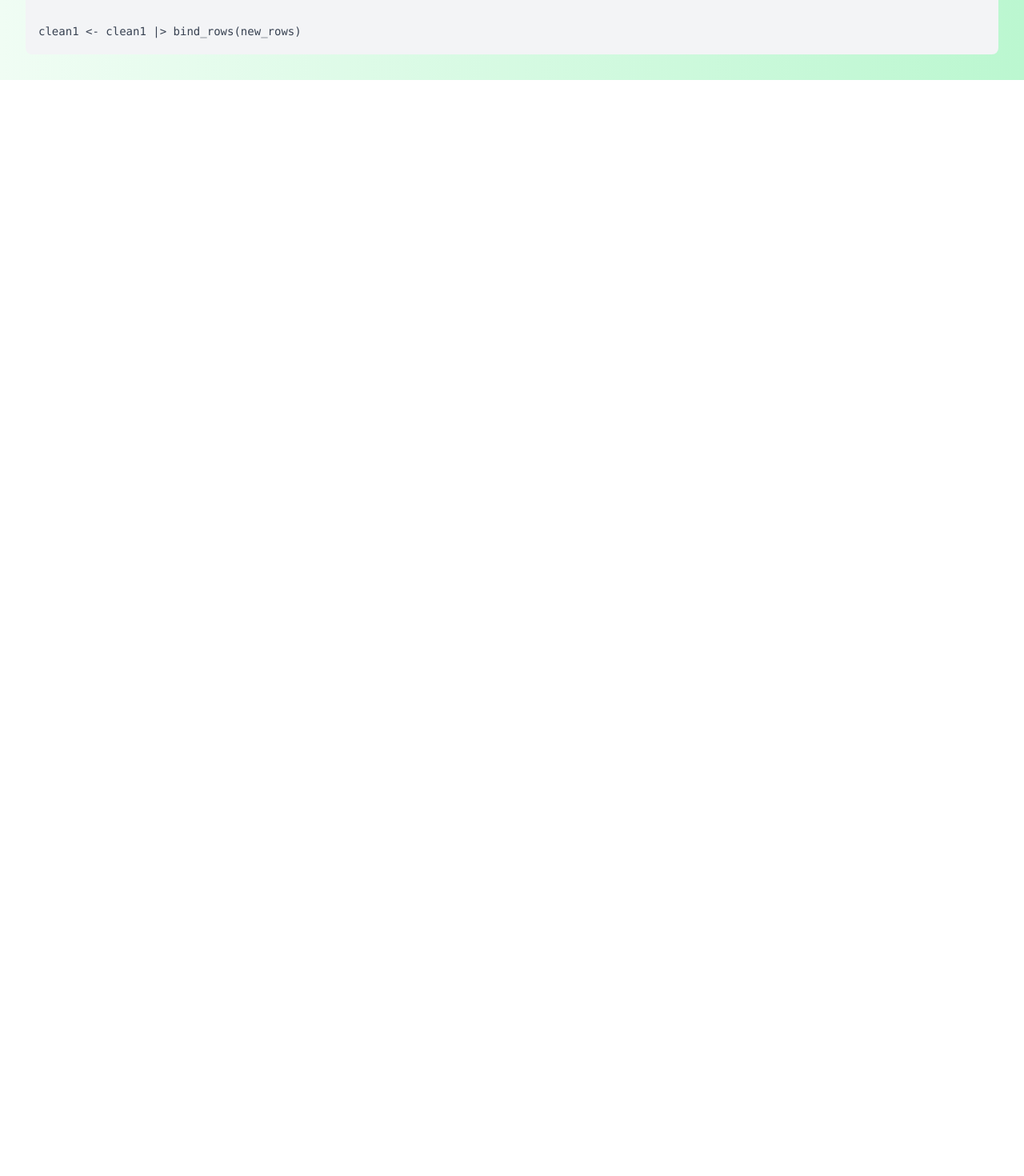
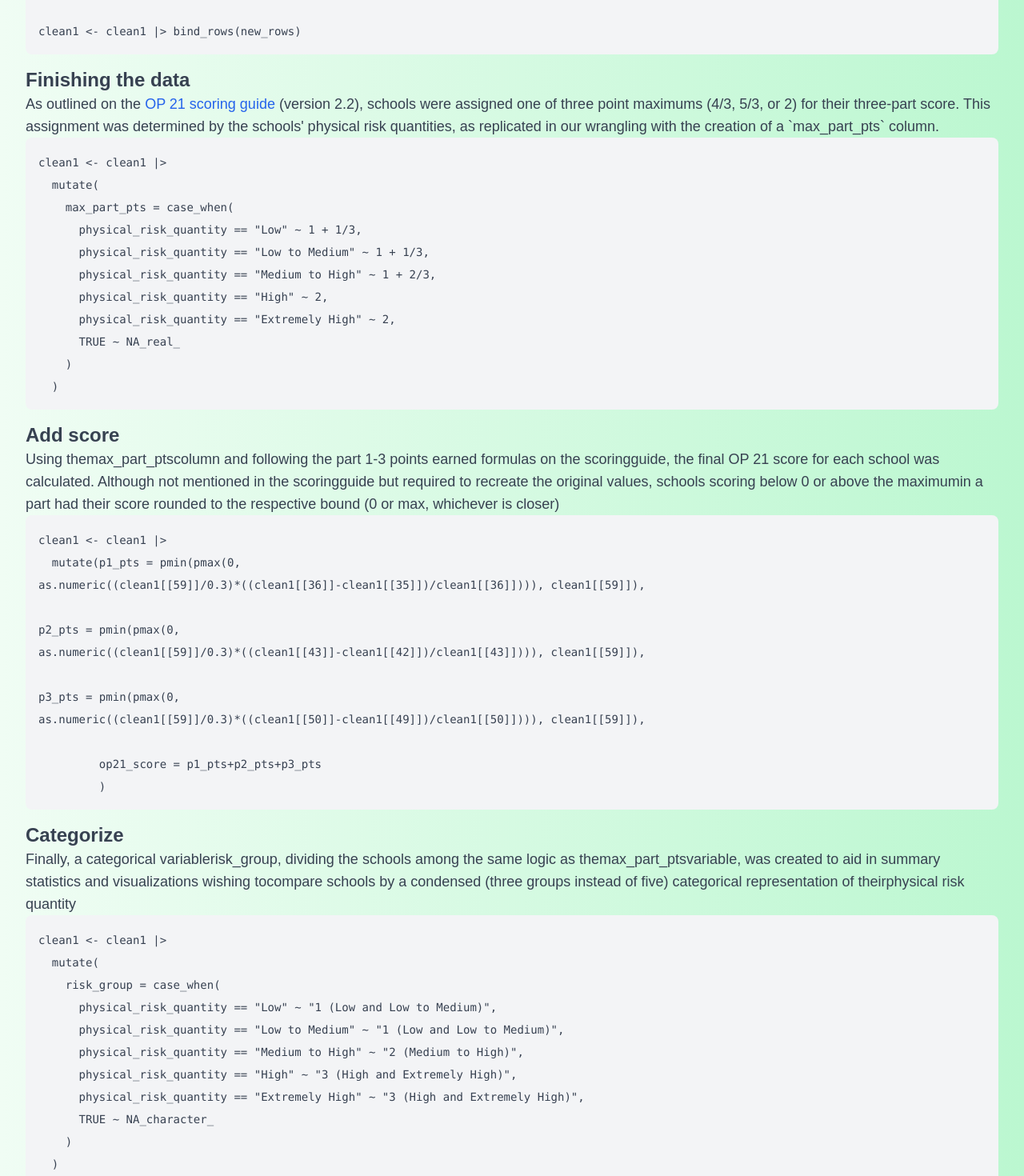
Before and after one commit to huyn3195/researcb-water, a Next.js app: page /wrangling-data in a window 1280 px wide. Shown: the part 2720-4190 px from the top of the page at 80% size. Before the commit the page ends 2820 px from the top, so only its background shows below. Built offline with nearby package versions, Linux system fonts and the light colour scheme.

Commit message:
Finish data wrangling

```diff
--- a/app/wrangling-data/page.tsx
+++ b/app/wrangling-data/page.tsx
@@ -157,6 +157,85 @@ clean1 <- clean1 |>
 clean1 <- clean1 |> bind_rows(new_rows)`}
             </code>
           </pre>
+          <h2 className="font-semibold text-2xl mt-4">Finishing the data</h2>
+          <p>
+            As outlined on the{" "}
+            <a
+              href="https://drive.google.com/file/d/1Ij27SHfozgEp2rdWs8slBkOX7UH1H4oq/view"
+              target="_blank"
+              rel="noopener noreferrer"
+              className="text-blue-600 hover:text-blue-800 dark:text-blue-400 dark:hover:text-blue-600"
+            >
+              OP 21 scoring guide
+            </a>{" "}
+            (version 2.2), schools were assigned one of three point maximums
+            (4/3, 5/3, or 2) for their three-part score. This assignment was
+            determined by the schools' physical risk quantities, as replicated
+            in our wrangling with the creation of a `max_part_pts` column.
+          </p>
+          <pre className="bg-gray-100 p-4 rounded-lg overflow-x-auto">
+            <code className="text-sm">
+              {`clean1 <- clean1 |>
+  mutate(
+    max_part_pts = case_when(
+      physical_risk_quantity == "Low" ~ 1 + 1/3,
+      physical_risk_quantity == "Low to Medium" ~ 1 + 1/3,
+      physical_risk_quantity == "Medium to High" ~ 1 + 2/3,
+      physical_risk_quantity == "High" ~ 2,
+      physical_risk_quantity == "Extremely High" ~ 2,
+      TRUE ~ NA_real_
+    )
+  )`}
+            </code>
+          </pre>
+          <h2 className="font-semibold text-2xl mt-4">Add score</h2>
+          <p>
+            Using themax_part_ptscolumn and following the part 1-3 points earned
+            formulas on the scoringguide, the final OP 21 score for each school
+            was calculated. Although not mentioned in the scoringguide but
+            required to recreate the original values, schools scoring below 0 or
+            above the maximumin a part had their score rounded to the respective
+            bound (0 or max, whichever is closer)
+          </p>
+          <pre className="bg-gray-100 p-4 rounded-lg overflow-x-auto">
+            <code className="text-sm">
+              {`clean1 <- clean1 |>
+  mutate(p1_pts = pmin(pmax(0,
+as.numeric((clean1[[59]]/0.3)*((clean1[[36]]-clean1[[35]])/clean1[[36]]))), clean1[[59]]),
+
+p2_pts = pmin(pmax(0,
+as.numeric((clean1[[59]]/0.3)*((clean1[[43]]-clean1[[42]])/clean1[[43]]))), clean1[[59]]),
+
+p3_pts = pmin(pmax(0,
+as.numeric((clean1[[59]]/0.3)*((clean1[[50]]-clean1[[49]])/clean1[[50]]))), clean1[[59]]),
+
+         op21_score = p1_pts+p2_pts+p3_pts
+         )`}
+            </code>
+          </pre>
+          <h2 className="font-semibold text-2xl mt-4">Categorize</h2>
+          <p>
+            Finally, a categorical variablerisk_group, dividing the schools
+            among the same logic as themax_part_ptsvariable, was created to aid
+            in summary statistics and visualizations wishing tocompare schools
+            by a condensed (three groups instead of five) categorical
+            representation of theirphysical risk quantity
+          </p>
+          <pre className="bg-gray-100 p-4 rounded-lg overflow-x-auto">
+            <code className="text-sm">
+              {`clean1 <- clean1 |>
+  mutate(
+    risk_group = case_when(
+      physical_risk_quantity == "Low" ~ "1 (Low and Low to Medium)",
+      physical_risk_quantity == "Low to Medium" ~ "1 (Low and Low to Medium)",
+      physical_risk_quantity == "Medium to High" ~ "2 (Medium to High)",
+      physical_risk_quantity == "High" ~ "3 (High and Extremely High)",
+      physical_risk_quantity == "Extremely High" ~ "3 (High and Extremely High)",
+      TRUE ~ NA_character_
+    )
+  )`}
+            </code>
+          </pre>
         </div>
       </div>
     </div>
```
